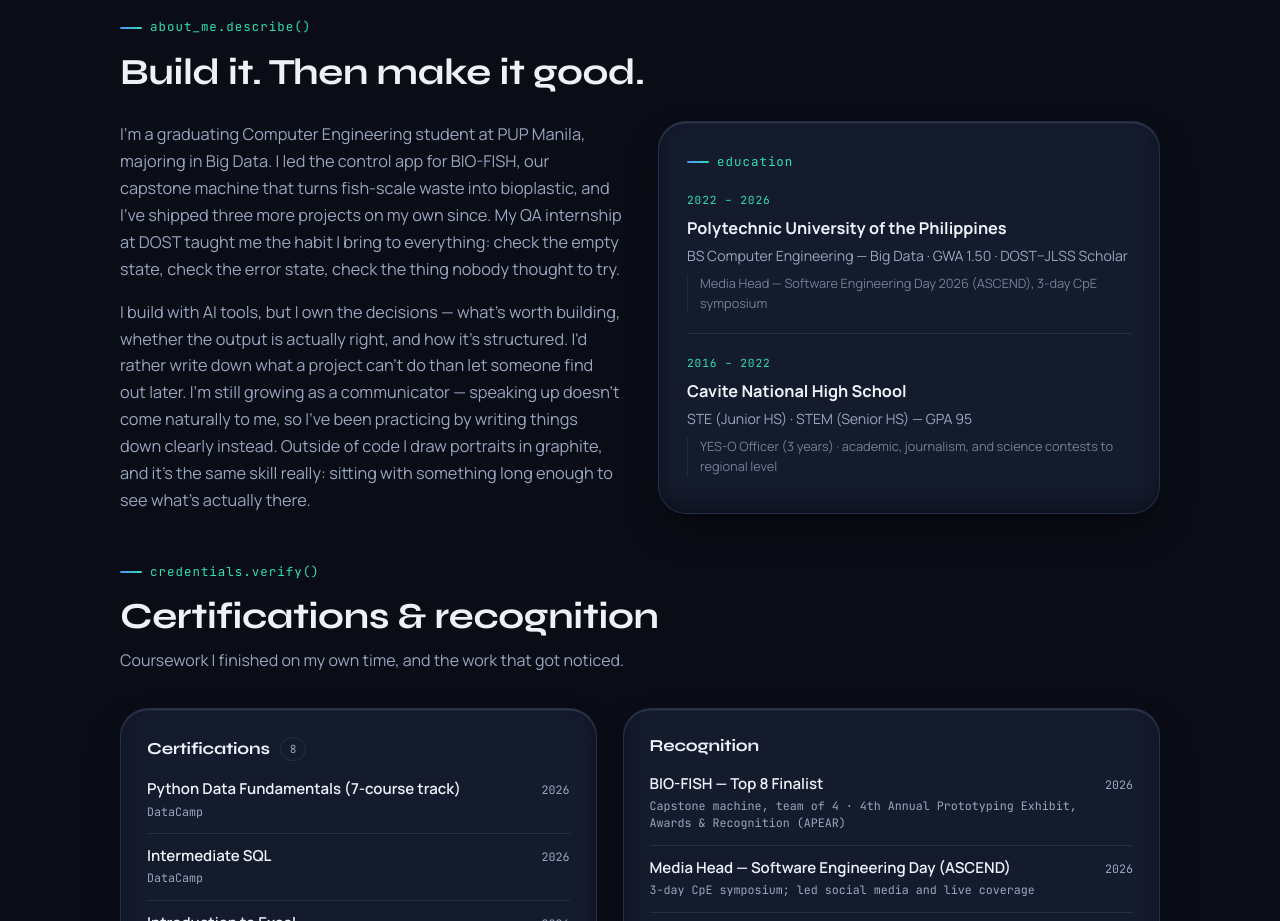
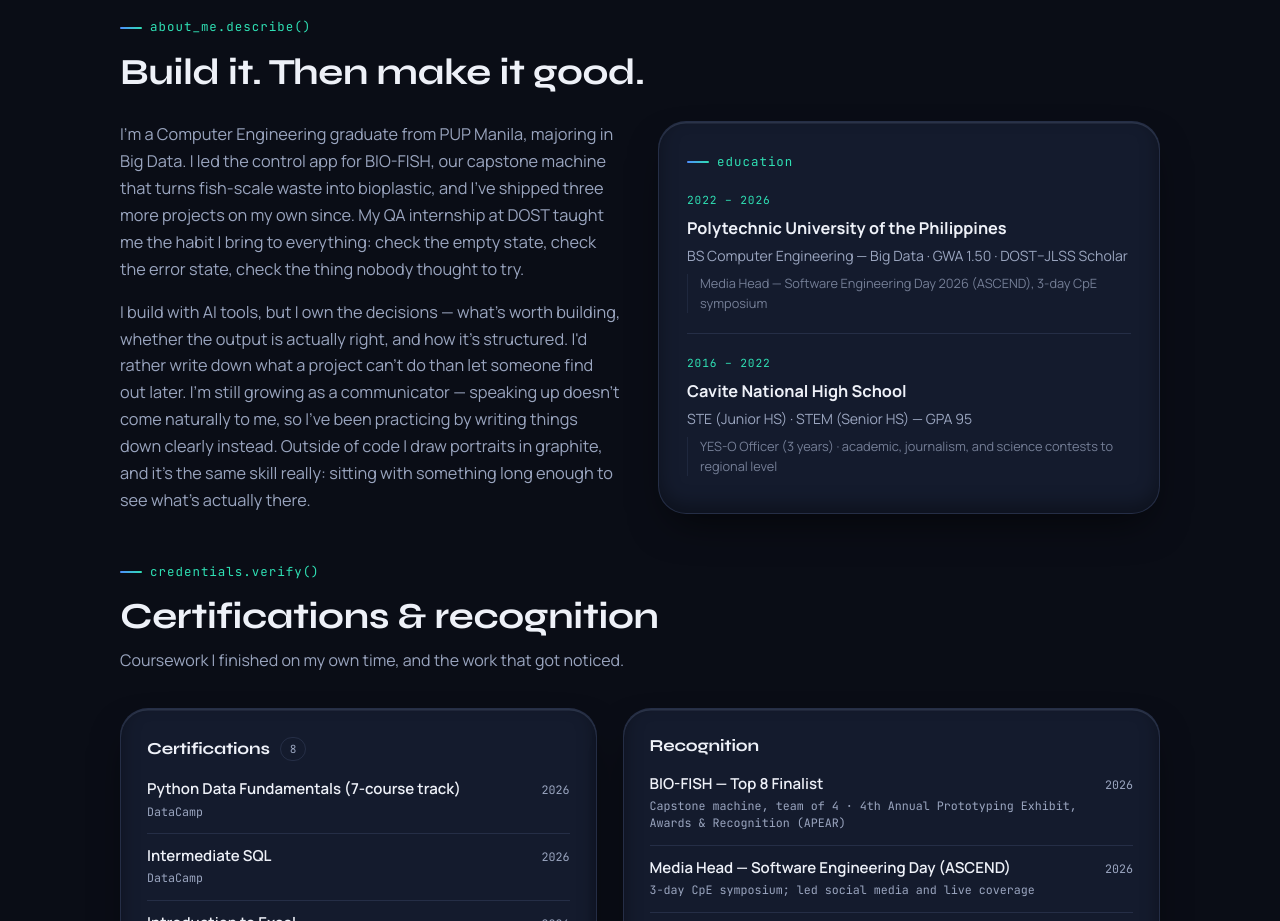
Before and after one commit to angelinetipa/opal-portfolio, a React (Vite) app: page / in a window 1280 px wide. Shown: the part 1400-2321 px from the top of the page. Built offline with nearby package versions, Linux system fonts and the light colour scheme; no server answers; the database is empty.

Commit message:
fix about me to graduated

```diff
--- a/src/constants/data.js
+++ b/src/constants/data.js
@@ -21,7 +21,7 @@ export const profile = {
   status: 'Graduated Sept 2026 · open to work',
   tagline: "Careful with details, curious by default, quietly competitive.",
   about: [
-    `I'm a graduating Computer Engineering student at PUP Manila, majoring in Big Data. I led the control app for BIO-FISH, our capstone machine that turns fish-scale waste into bioplastic, and I've shipped three more projects on my own since. My QA internship at DOST taught me the habit I bring to everything: check the empty state, check the error state, check the thing nobody thought to try.`,
+    `I’m a Computer Engineering graduate from PUP Manila, majoring in Big Data. I led the control app for BIO-FISH, our capstone machine that turns fish-scale waste into bioplastic, and I've shipped three more projects on my own since. My QA internship at DOST taught me the habit I bring to everything: check the empty state, check the error state, check the thing nobody thought to try.`,
     `I build with AI tools, but I own the decisions — what's worth building, whether the output is actually right, and how it's structured. I'd rather write down what a project can't do than let someone find out later. I'm still growing as a communicator — speaking up doesn't come naturally to me, so I've been practicing by writing things down clearly instead. Outside of code I draw portraits in graphite, and it's the same skill really: sitting with something long enough to see what's actually there.`,
   ],
   location: 'Cavite City, Philippines',
```
